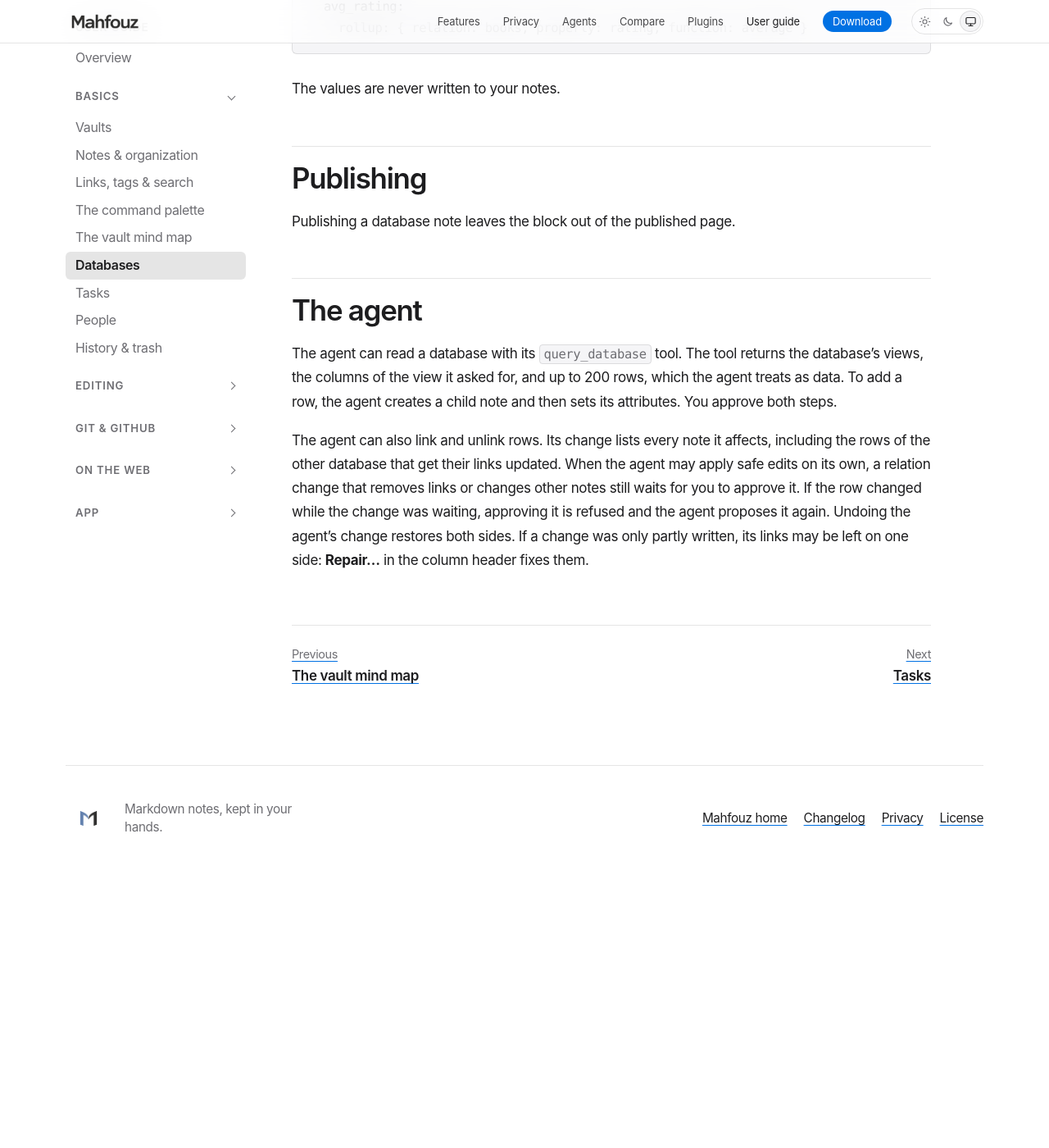
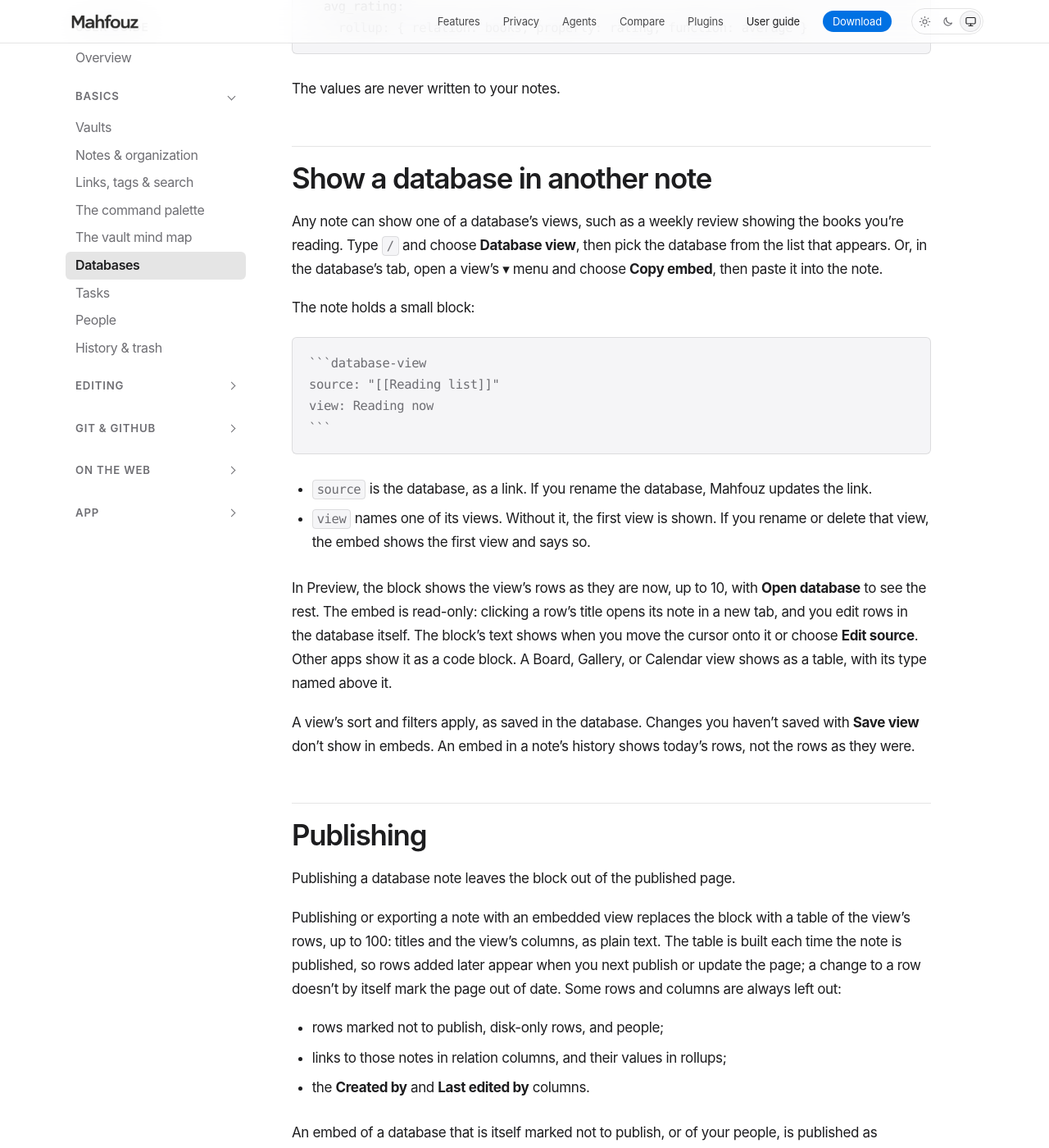
Before and after one commit to mahfouz-app/docs, a Jekyll site: the page built from guide/databases.md, in a window 1280 px wide and 1400 px high, scrolled down 11217 px. Shown: the whole window at 82% size. Built offline with Jekyll 4.4.1, drawn with Linux system fonts in a browser that asks for light colours; before the commit the page ends 12279 px from its top, so only the background shows below that; some of the changed text lies outside the part shown.

Commit message:
docs(databases): show a database view in another note
The database-view block, inserting it, what the embed shows, and what
publishing or exporting a note with one sends.

Co-Authored-By: Claude Opus 5.5 <noreply@anthropic.com>

`````diff
--- a/guide/databases.md
+++ b/guide/databases.md
@@ -427,9 +427,55 @@ properties:
 
 The values are never written to your notes.
 
+## Show a database in another note
+
+Any note can show one of a database's views, such as a weekly review showing
+the books you're reading. Type `/` and choose **Database view**, then pick the
+database from the list that appears. Or, in the database's tab, open a view's
+**▾** menu and choose **Copy embed**, then paste it into the note.
+
+The note holds a small block:
+
+````markdown
+```database-view
+source: "[[Reading list]]"
+view: Reading now
+```
+````
+
+- `source` is the database, as a link. If you rename the database, Mahfouz
+  updates the link.
+- `view` names one of its views. Without it, the first view is shown. If you
+  rename or delete that view, the embed shows the first view and says so.
+
+In Preview, the block shows the view's rows as they are now, up to 10, with
+**Open database** to see the rest. The embed is read-only: clicking a row's
+title opens its note in a new tab, and you edit rows in the database itself.
+The block's text shows when you move the cursor onto it or choose **Edit
+source**. Other apps show it as a code block. A Board, Gallery, or Calendar
+view shows as a table, with its type named above it.
+
+A view's sort and filters apply, as saved in the database. Changes you
+haven't saved with **Save view** don't show in embeds. An embed in a note's
+history shows today's rows, not the rows as they were.
+
 ## Publishing
 
 Publishing a database note leaves the block out of the published page.
+
+Publishing or exporting a note with an embedded view replaces the block with a
+table of the view's rows, up to 100: titles and the view's columns, as plain
+text. The table is built each time the note is published, so rows added later
+appear when you next publish or update the page; a change to a row doesn't by
+itself mark the page out of date. Some rows and columns are always left out:
+
+- rows marked not to publish, disk-only rows, and people;
+- links to those notes in relation columns, and their values in rollups;
+- the **Created by** and **Last edited by** columns.
+
+An embed of a database that is itself marked not to publish, or of your people,
+is published as *Database view (not published)*. The same rules apply when you
+export to PDF.
 
 ## The agent
 
`````
